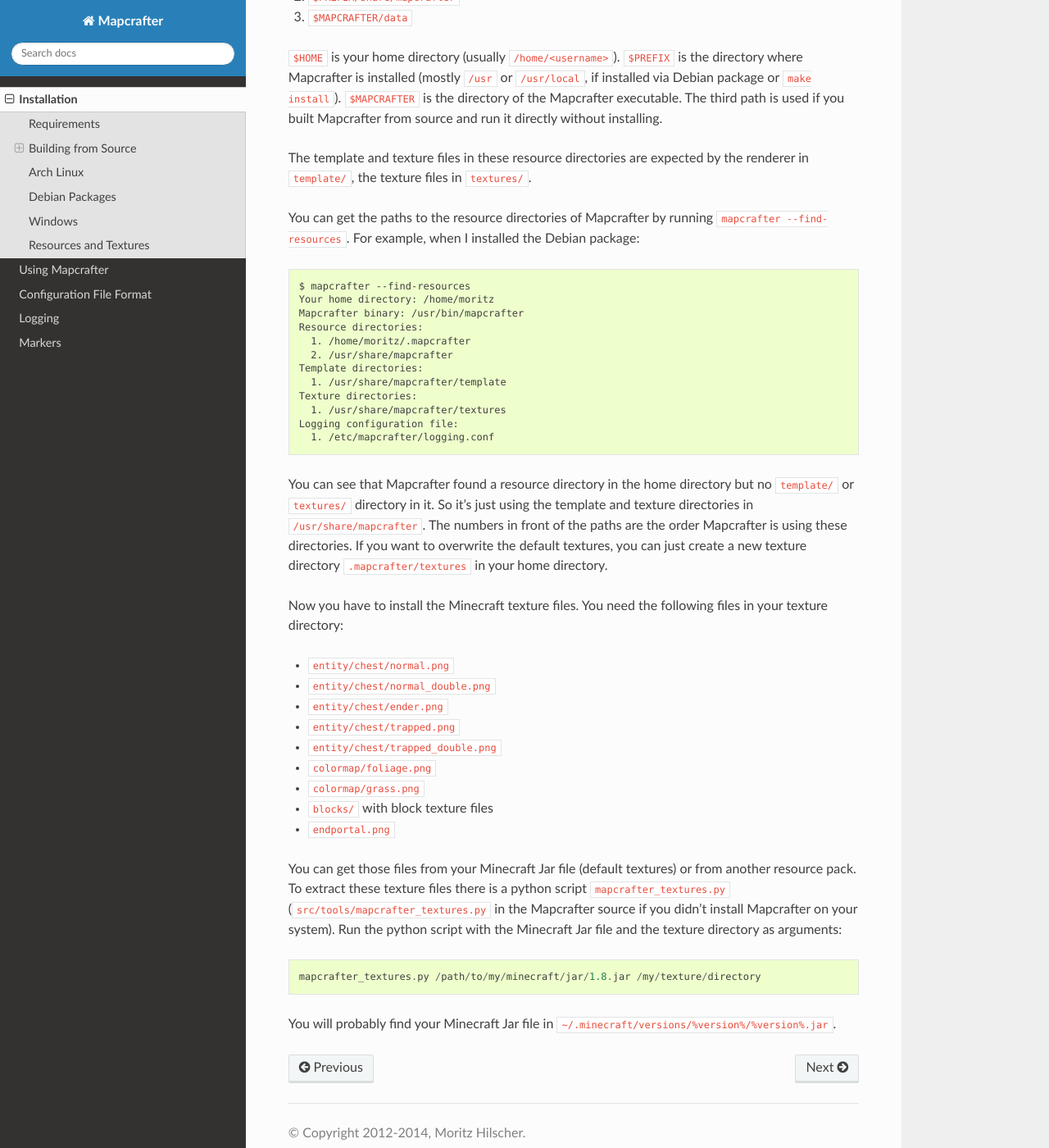
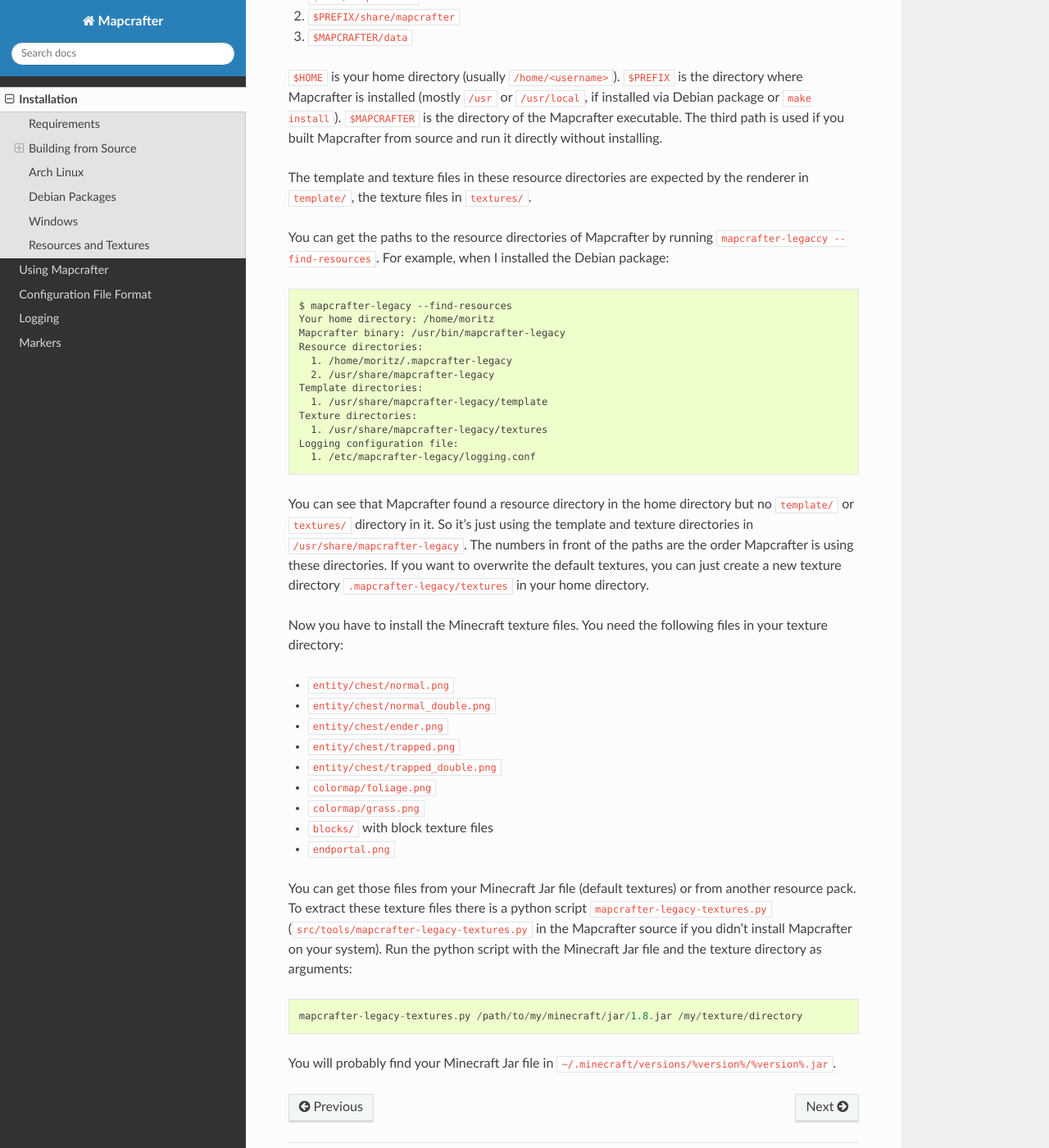
Before and after one commit to mapcrafter/mapcrafter, a Sphinx documentation site: the page built from docs/installation.rst, in a window 1280 px wide and 1400 px high, scrolled down 5110 px. Shown: the whole window at 82% size. Built offline with Sphinx 7.4.7 and the Read the Docs theme 2.0.0, drawn with Linux system fonts in a browser that asks for light colours; some of the changed text lies outside the part shown.

Commit message:
Update legacy docs

```diff
--- a/docs/configuration.rst
+++ b/docs/configuration.rst
@@ -135,7 +135,7 @@
 When you have now your configuration file you can render your worlds with (see
 :ref:`command_line_options` for more options and usage)::
 
-    mapcrafter -c render.conf
+    mapcrafter-legacy -c render.conf
 
 There are tons of other options to customize your rendered maps. Before a
 reference of all available options, here is a quick overview of interesting
--- a/docs/index.rst
+++ b/docs/index.rst
@@ -4,6 +4,10 @@
 
 Welcome
 =======
+
+**Note, this is the documentation for the legacy version of Mapcrafter for rendering
+pre-1.13 Minecraft worlds. Find the documentation about the newest version at
+https://docs.mapcrafter.org**
 
 Mapcrafter is a high performance Minecraft map renderer written in C++. It renders
 Minecraft worlds to a bunch of images which are viewable like a Google Map
--- a/docs/installation.rst
+++ b/docs/installation.rst
@@ -31,7 +31,7 @@
 At first you have to get the source code of Mapcrafter.  Clone it directly from
 GitHub if you want the newest version::
 
-    git clone https://github.com/mapcrafter/mapcrafter.git
+    git clone -b legacy https://github.com/mapcrafter/mapcrafter.git
 
 Make sure you have all requirements installed. If you are on a Debian-like
 Linux system, you can install these packages with apt::
@@ -51,14 +51,14 @@
     cmake .
     make
 
-If everything works, you should have an executable file ``mapcrafter`` in the
+If everything works, you should have an executable file ``mapcrafter-legacy`` in the
 ``src/`` directory.
 
 You can now install Mapcrafter system-wide for all users if you want::
 
     sudo make install
 
-If you get an error concerning ``libmapcraftercore.so`` not found, you have to run
+If you get an error concerning ``libmapcraftercore-legacy.so`` not found, you have to run
 ``ldconfig`` (as root).
 
 On CentOS and other RHEL and Fedora derived distributions, you may have to add
@@ -95,7 +95,7 @@
 
 Once this is done compiling (takes a long time), you can go ahead with the normal steps::
 
-    git clone https://github.com/mapcrafter/mapcrafter.git
+    git clone -b legacy https://github.com/mapcrafter/mapcrafter.git
     cd mapcrafter
     cmake .
     make
@@ -124,7 +124,7 @@
 
 First you will have to clone the latest Mapcrafter source by running::
 
-    git clone https://github.com/mapcrafter/mapcrafter.git
+    git clone -b legacy https://github.com/mapcrafter/mapcrafter.git
 
 After this, install the dependencies using brew::
 
@@ -174,7 +174,7 @@
 manager and import the public key which was used to sign the packages.
 
 Now you can run ``sudo apt-get update`` to tell your package manager about the
-sources and ``sudo apt-get install mapcrafter`` to install Mapcrafter.  During
+sources and ``sudo apt-get install mapcrafter-legacy`` to install Mapcrafter.  During
 this process it will automatically download a temporary Minecraft Jar file and
 unpack required texture files.
 
@@ -236,28 +236,28 @@
 the renderer in ``template/``, the texture files in ``textures/``.
 
 You can get the paths to the resource directories of Mapcrafter by running
-``mapcrafter --find-resources``. For example, when I installed the Debian
+``mapcrafter-legaccy --find-resources``. For example, when I installed the Debian
 package::
 
-    $ mapcrafter --find-resources
+    $ mapcrafter-legacy --find-resources
     Your home directory: /home/moritz
-    Mapcrafter binary: /usr/bin/mapcrafter
+    Mapcrafter binary: /usr/bin/mapcrafter-legacy
     Resource directories:
-      1. /home/moritz/.mapcrafter
-      2. /usr/share/mapcrafter
+      1. /home/moritz/.mapcrafter-legacy
+      2. /usr/share/mapcrafter-legacy
     Template directories:
-      1. /usr/share/mapcrafter/template
+      1. /usr/share/mapcrafter-legacy/template
     Texture directories:
-      1. /usr/share/mapcrafter/textures
+      1. /usr/share/mapcrafter-legacy/textures
     Logging configuration file:
-      1. /etc/mapcrafter/logging.conf
+      1. /etc/mapcrafter-legacy/logging.conf
 
 You can see that Mapcrafter found a resource directory in the home directory
 but no ``template/`` or ``textures/`` directory in it. So it's just using the
-template and texture directories in ``/usr/share/mapcrafter``. The numbers in
+template and texture directories in ``/usr/share/mapcrafter-legacy``. The numbers in
 front of the paths are the order Mapcrafter is using these directories.  If you
 want to overwrite the default textures, you can just create a new texture
-directory ``.mapcrafter/textures`` in your home directory.
+directory ``.mapcrafter-legacy/textures`` in your home directory.
 
 Now you have to install the Minecraft texture files. You need the following
 files in your texture directory:
@@ -274,12 +274,12 @@
 
 You can get those files from your Minecraft Jar file (default textures) or from
 another resource pack. To extract these texture files there is a python script
-``mapcrafter_textures.py`` (``src/tools/mapcrafter_textures.py`` in the
+``mapcrafter-legacy-textures.py`` (``src/tools/mapcrafter-legacy-textures.py`` in the
 Mapcrafter source if you didn't install Mapcrafter on your system). Run the
 python script with the Minecraft Jar file and the texture directory as
 arguments::
 
-    mapcrafter_textures.py /path/to/my/minecraft/jar/1.8.jar /my/texture/directory
+    mapcrafter-legacy-textures.py /path/to/my/minecraft/jar/1.8.jar /my/texture/directory
 
 You will probably find your Minecraft Jar file in
 ``~/.minecraft/versions/%version%/%version%.jar``.
--- a/docs/markers.rst
+++ b/docs/markers.rst
@@ -31,10 +31,10 @@
 
 See :ref:`config_marker_options` for a reference of marker section options.
 
-To automatically generate these markers, use the ``mapcrafter_markers``
+To automatically generate these markers, use the ``mapcrafter-legacy-markers``
 program with your configuration file::
 
-    mapcrafter_markers -c render.conf
+    mapcrafter-legacy-markers -c render.conf
 
 This program generates your defined marker groups and writes them to a
 ``markers-generated.js`` file in your output directory. You do not need
@@ -43,7 +43,7 @@
 If you have a very big world and want some progress information, use
 the verbose flag::
 
-    mapcrafter_markers -v -c render.conf
+    mapcrafter-legacy-markers -v -c render.conf
 
 Manually Specifying Markers
 ===========================
--- a/docs/using_mapcrafter.rst
+++ b/docs/using_mapcrafter.rst
@@ -26,11 +26,11 @@
 
 Now it's time to render your first world::
 
-	mapcrafter -c render.conf
+	mapcrafter-legacy -c render.conf
 
 To improve the performance you can also render the map with multiple threads::
 
-	mapcrafter -c render.conf -j 2
+	mapcrafter-legacy -c render.conf -j 2
 
 2 is here the number of threads the renderer uses. You should use the count of
 your CPU cores.  With increasing thread count I/O (reading the world, writing
@@ -116,7 +116,7 @@
         This option is useful if you want to update only the template of your
         rendered map::
 
-            mapcrafter -c render.conf -r
+            mapcrafter-legacy -c render.conf -r
 
 .. cmdoption:: -a <maps>, --render-auto <maps>
 
```
Also changed, not shown: docs/logging.rst (+4 -4 lines).
